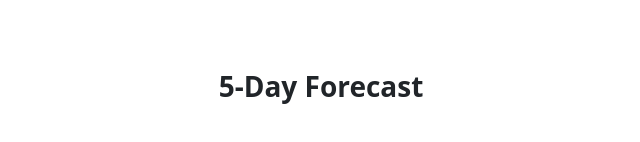
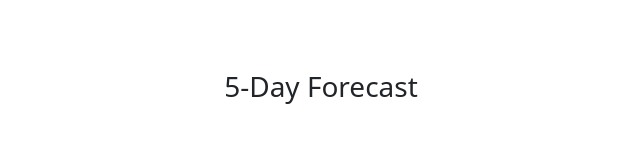
Before and after one commit to sar-kat-hop/c6-weather-dashboard, a plain HTML site: page index.html in a window 1280 px wide. Shown: the part 222-364 px from the top of the page, without its empty margins (319-959 px from the left). Drawn offline with nearby package versions, Linux system fonts and the light colour scheme.

Commit message:
change font weight of 5-day forecast title

```diff
--- a/index.html
+++ b/index.html
@@ -55,7 +55,7 @@
 
         <div class="container-fluid">
             <div class="d-flex justify-content-center">
-                <h3 class="text-center fw-bold"> 5-Day Forecast </h3>
+                <h3 class="text-center fw-light"> 5-Day Forecast </h3>
             </div>
 
             <div class="d-flex flex-row">
```
